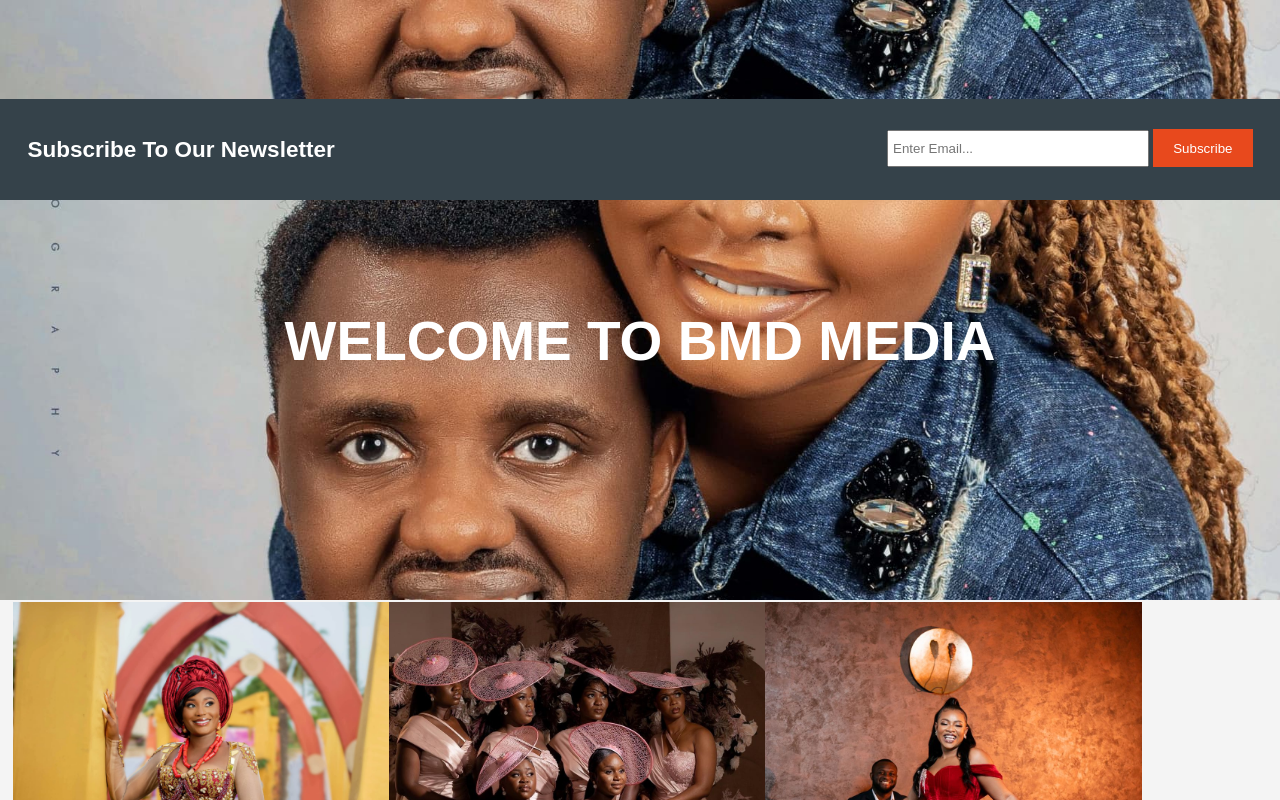
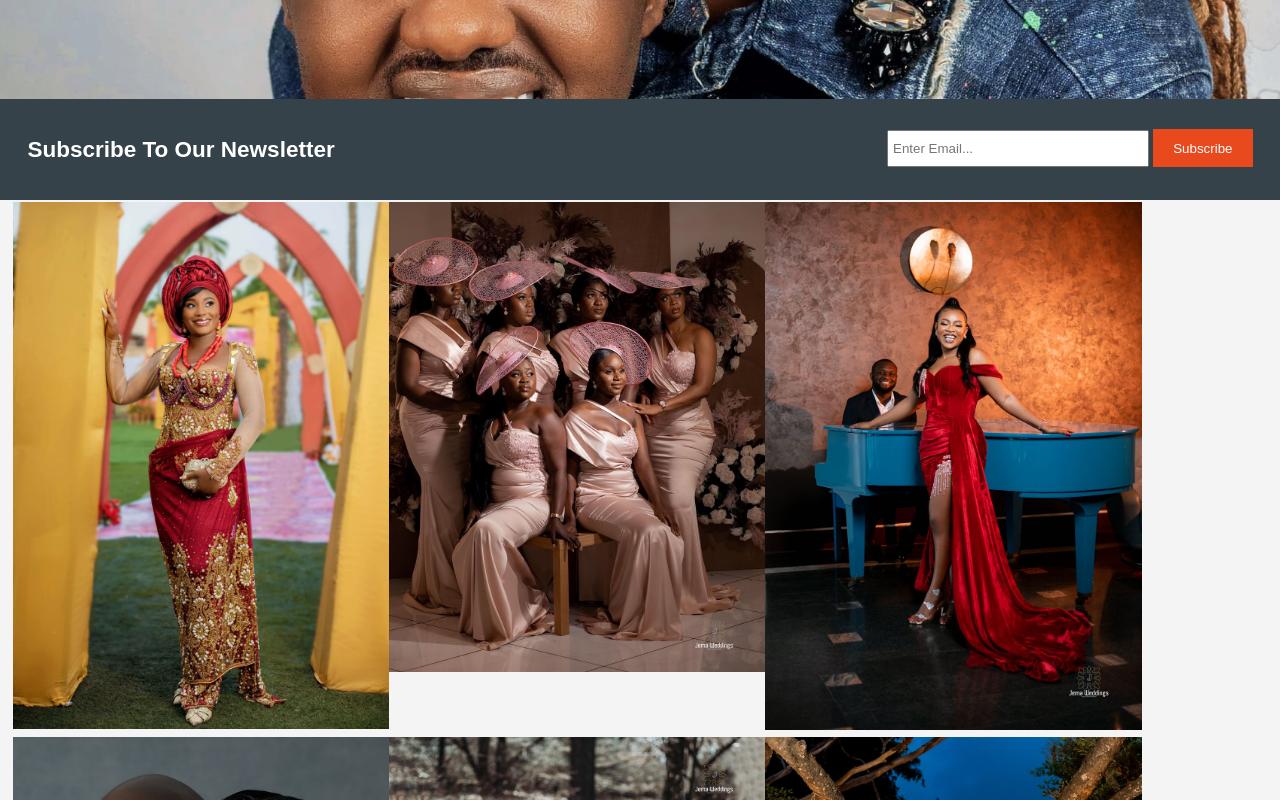
Before and after one commit to ShedrackOlisa/bmd-media, a plain HTML site: page index.html in a window 1280 px wide. Shown: the part 404-1204 px from the top of the page. Drawn offline with Linux system fonts and the light colour scheme; a script that the page names is missing.

Commit message:
Add files via upload

```diff
--- a/index.html
+++ b/index.html
@@ -46,12 +46,6 @@
       </div>
     </section>
 
-<section id="showcase">
-      <div class="container">
-        <h1>WELCOME TO BMD MEDIA</h1>
-        <p></p>
-      </div>
-    </section>
 
 
     <section id="boxes">
```
